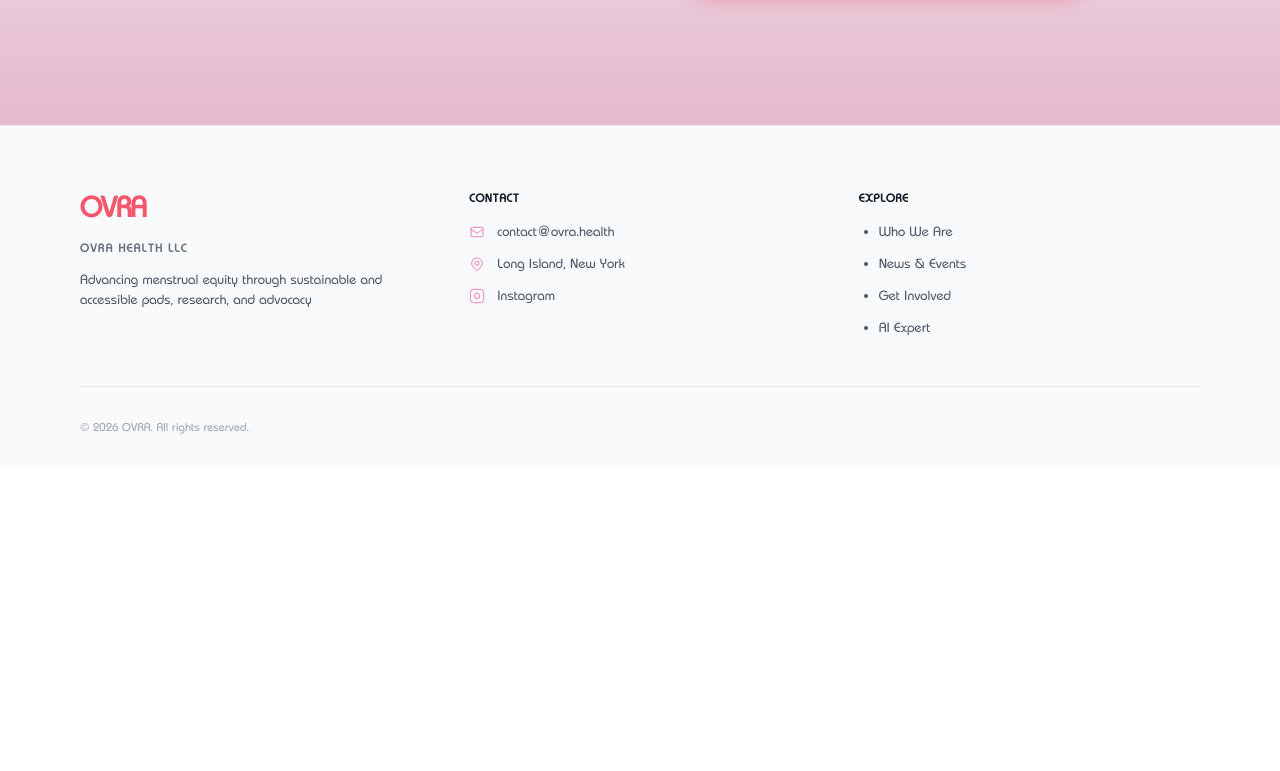
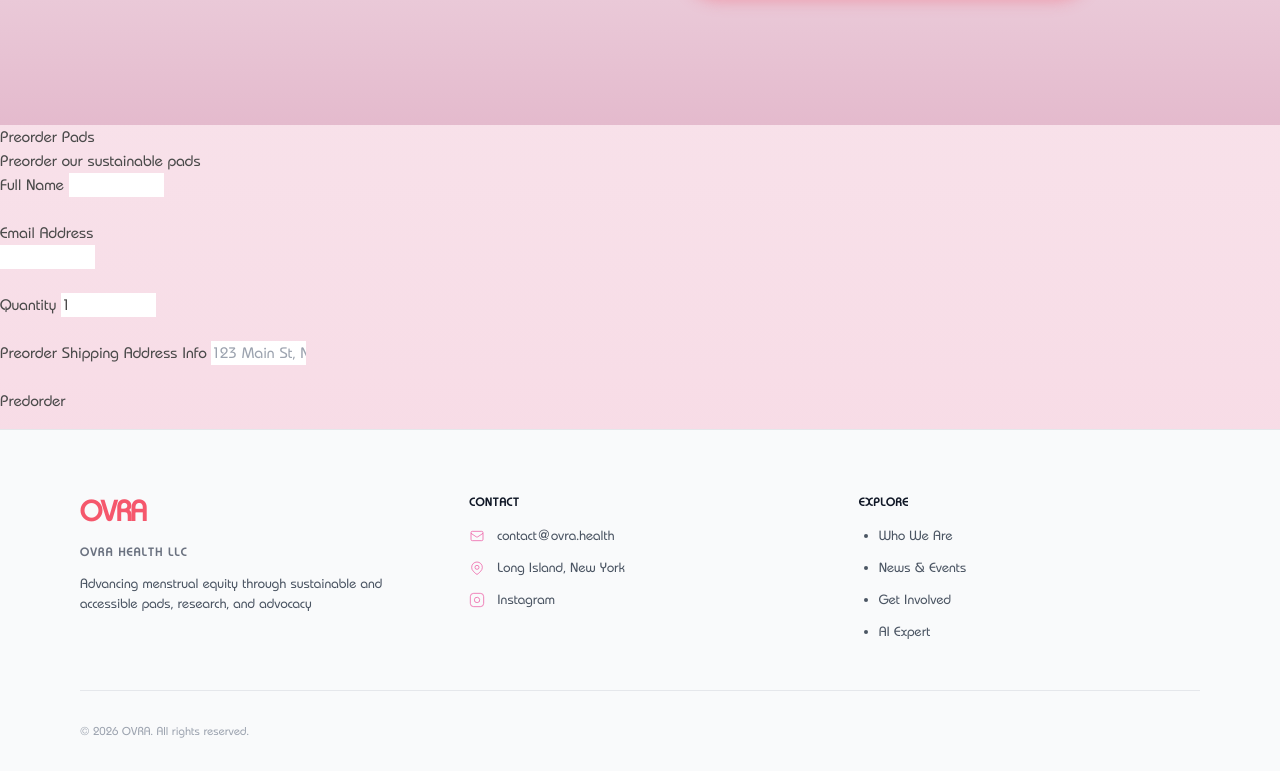
Before and after one commit to dasadishree/ovra, a website: page get-involved.html in a window 1280 px wide. Shown: the part 1531-2302 px from the top of the page. Before the commit the page ends 1998 px from the top, so only its background shows below. Drawn offline with nearby package versions, Linux system fonts and the light colour scheme; a web font is replaced by a local one.

Commit message:
preorder simple

```diff
--- a/get-involved.html
+++ b/get-involved.html
@@ -2,7 +2,7 @@
     <head>
         <meta charset="UTF-8">
         <meta name="viewport" content="width=device-width, initial-scale=1.0, maximum-scale=5.0, user-scalable=yes">
-        <title>Get Involved</title>
+        <title>Support & Preorder</title>
         <link rel="stylesheet" href="style.css">
         <script src="https://cdn.tailwindcss.com"></script>
         <script>
@@ -157,6 +157,39 @@
             </div>
         </section>
 
+
+        <!-- preorder section -->
+        <section id="" class="">
+            <div class="">
+                <h2 class="">Preorder Pads</h2>
+                <p class="">Preorder our sustainable pads</p>
+
+                <form action="/preorder" method="POST">
+                    <div>
+                        <label>Full Name</label>
+                        <input type="text" name="name"></input>
+                    </div>
+                    <br>
+                    <div>
+                        <label>Email Address</label><br>
+                        <input type="email" name="email" required>
+                    </div>
+                    <br>
+                    <div>
+                        <label>Quantity</label>
+                        <input type="number" name="quantity" min="1" value="1">
+                    </div>
+                    <br>
+                    <div>
+                        <label>Preorder Shipping Address Info</label>
+                        <input type="text" name="location" placeholder="123 Main St, New York, NY 12345 USA">
+                    </div>
+                    <br>
+                    <button type="submit">Predorder</button>
+                </form>
+            </div>
+        </section>
+
         <footer class="bg-gray-50 border-t border-gray-200 pt-8 md:pt-16 pb-6 md:pb-8 px-6 md:px-12 lg:px-20">
             <!--mobile footer -->
             <div class="md:hidden text-center space-y-3 pb-4">
```
Also changed, not shown: style.css (+0 -10 lines), README.md.
